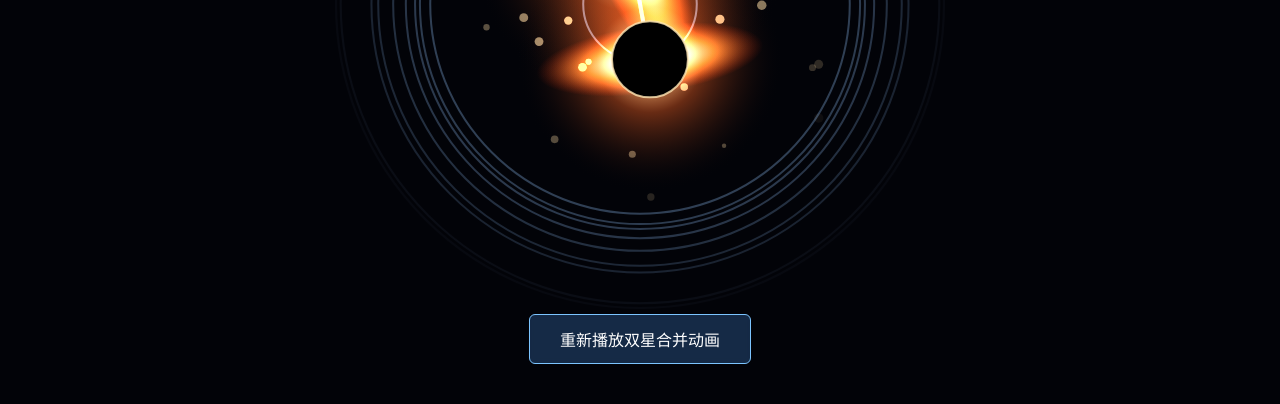
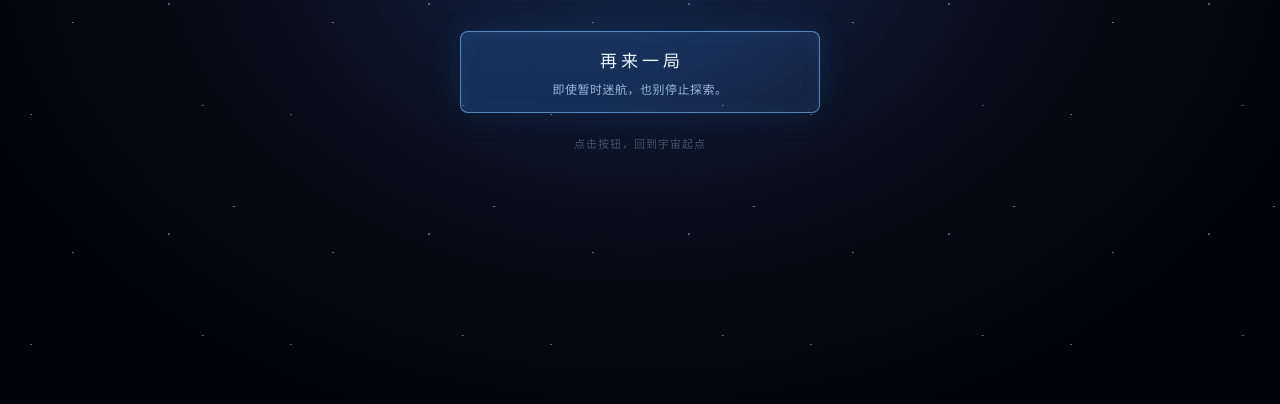
Before and after one commit to soleilultra/soleilultra.github.io, a plain HTML site: page ss.html in a window 1280 px wide. Shown: the part 396-800 px from the top of the page. Drawn offline with Linux system fonts and the light colour scheme.

Commit message:
Update ss.html

```diff
--- a/ss.html
+++ b/ss.html
@@ -3,257 +3,92 @@
 <head>
   <meta charset="UTF-8">
   <meta name="viewport" content="width=device-width,initial-scale=1,maximum-scale=1,user-scalable=no,viewport-fit=cover">
-<title>GALAXY - 双星合并终章演示</title>
+  <meta name="theme-color" content="#020308">
+  <title>GALAXY · 再来一局</title>
   <style>
-  *{margin:0;padding:0;box-sizing:border-box}
-  html,body{width:100%;height:100vh;overflow:hidden;background:#020308;font-family:sans-serif;}
-  canvas{display:block;position:fixed;inset:0;width:100%;height:100%;}
-  #btn{
-    position:fixed;bottom:40px;left:50%;transform:translateX(-50%);
-    z-index:100;padding:12px 30px;font-size:16px;color:#fff;
-    background:rgba(80,160,255,0.25);border:1px solid #7cc4ff;
-    border-radius:6px;cursor:pointer;backdrop-filter:blur(4px);
+    * { box-sizing: border-box; }
+    html, body { width: 100%; min-height: 100%; margin: 0; }
+    body {
+      min-height: 100vh;
+      display: grid;
+      place-items: center;
+      overflow: hidden;
+      padding: 24px;
+      color: #dbe9ff;
+      background: radial-gradient(ellipse at 50% 42%, #14264a 0%, #080d1b 42%, #020308 78%);
+      font-family: -apple-system, BlinkMacSystemFont, "Segoe UI", "PingFang SC", "Microsoft YaHei", sans-serif;
     }
+    body::before {
+      content: "";
+      position: fixed;
+      inset: 0;
+      pointer-events: none;
+      opacity: .45;
+      background-image: radial-gradient(1px 1px at 12% 22%, #d8e8ff 55%, transparent), radial-gradient(1px 1px at 78% 18%, #d8e8ff 55%, transparent), radial-gradient(1.5px 1.5px at 65% 74%, #9bc8ff 55%, transparent), radial-gradient(1px 1px at 28% 82%, #fff 55%, transparent), radial-gradient(1px 1px at 90% 62%, #fff 55%, transparent);
+      background-size: 260px 230px;
+    }
+    main { position: relative; width: min(100%, 460px); text-align: center; }
+    .eyebrow { color: rgba(150, 195, 255, .62); font-size: 11px; letter-spacing: 5px; }
+    h1 {
+      margin: 18px 0 12px;
+      font-size: clamp(32px, 9vw, 48px);
+      font-weight: 300;
+      letter-spacing: 8px;
+      text-indent: 8px;
+      background: linear-gradient(180deg, #fff, #71b8ff);
+      -webkit-background-clip: text;
+      background-clip: text;
+      color: transparent;
+      text-shadow: 0 0 32px rgba(100, 170, 255, .2);
+    }
+    p { margin: 0 0 34px; color: rgba(185, 210, 250, .68); font-size: 14px; line-height: 1.9; }
+    button {
+      width: min(100%, 360px);
+      min-height: 82px;
+      padding: 14px 22px;
+      border: 1px solid rgba(125, 190, 255, .62);
+      border-radius: 8px;
+      color: #eef7ff;
+      background: linear-gradient(135deg, rgba(42, 105, 190, .34), rgba(75, 120, 210, .16));
+      box-shadow: 0 0 32px rgba(65, 145, 255, .14), inset 0 0 22px rgba(120, 185, 255, .06);
+      cursor: pointer;
+      font: inherit;
+      touch-action: manipulation;
+      transition: background .2s, box-shadow .2s, transform .2s;
+    }
+    button:hover, button:active { background-color: rgba(80, 150, 255, .28); box-shadow: 0 0 38px rgba(80, 170, 255, .34); transform: translateY(-2px); }
+    button span, button small { display: block; }
+    button span { font-size: 17px; letter-spacing: 4px; text-indent: 4px; }
+    button small { margin-top: 8px; color: rgba(190, 220, 255, .78); font-size: 12px; letter-spacing: .5px; }
+    .foot { margin-top: 22px; color: rgba(145, 175, 220, .4); font-size: 11px; letter-spacing: 1px; }
   </style>
 </head>
 <body>
-<canvas id="cv"></canvas>
-<button id="btn" onclick="restartFinale()">重新播放双星合并动画</button>
-
+  <main>
+    <div class="eyebrow">A NEW ORBIT AWAITS</div>
+    <h1>星河未尽</h1>
+    <p>每一次重新启程，都是新的演化。</p>
+    <button id="replayBtn" type="button">
+      <span>再来一局</span>
+      <small id="quote" aria-live="polite"></small>
+    </button>
+    <div class="foot">点击按钮，回到宇宙起点</div>
+  </main>
   <script>
-const cv = document.getElementById('cv');
-const ctx = cv.getContext('2d');
-let W = window.innerWidth, H = window.innerHeight;
-cv.width = W; cv.height = H;
-
-window.addEventListener('resize', ()=>{
-  W = window.innerWidth; H = window.innerHeight;
-  cv.width = W; cv.height = H;
+    const quotes = [
+      '别怕从微小开始，星辰也是如此。',
+      '穿过黑暗，仍要奔向自己的光。',
+      '每一次重来，都是新的可能。',
+      '沿着自己的轨道，终会抵达远方。',
+      '向前一点点，宇宙就更辽阔一点。',
+      '微光也有方向，慢慢走也会发亮。',
+      '把今天走好，明天就会更近一点。',
+      '即使暂时迷航，也别停止探索。'
+    ];
+    document.getElementById('quote').textContent = quotes[Math.floor(Math.random() * quotes.length)];
+    document.getElementById('replayBtn').addEventListener('click', () => {
+      window.location.href = new URL('galaxy.html', window.location.href).href;
     });
-
-const TAU = Math.PI * 2;
-
-// 双星系统核心状态
-let finale = null;
-let sparks = [];
-let ripples = [];
-
-function initFinale(){
-  sparks = [];
-  ripples = [];
-
-  const r1 = 45; // 黑洞1半径
-  const r2 = 38; // 黑洞2半径
-  const D0 = 260; // 初始间距
-
-  finale = {
-    t: 0,
-    duration: 6.0, // 动画播放6秒
-    D: D0,
-    D0: D0,
-    theta: Math.random() * TAU,
-    p1: { x: 0, y: 0, r: r1, angle: 0 },
-    p2: { x: 0, y: 0, r: r2, angle: 0 },
-    phase: 'inspiral',
-    flash: 0
-  };
-}
-
-function update(dt){
-  if (!finale) return;
-  const f = finale;
-
-  if (f.phase === 'inspiral'){
-    f.t += dt;
-    const k = Math.min(f.t / f.duration, 1);
-
-    // 1. 距离螺旋靠近
-    const minD = f.p1.r + f.p2.r + 10;
-    f.D = minD + (f.D0 - minD) * Math.pow(1 - k, 1.2);
-
-    // 2. 旋转角速度（越靠近转得越快，从慢到快）
-    const omega = 1.8 + 10.0 * Math.pow(k, 2);
-    f.theta += omega * dt;
-
-    // 3. 实时计算坐标
-    f.p1.x = W/2 + Math.cos(f.theta) * (f.D * 0.5);
-    f.p1.y = H/2 + Math.sin(f.theta) * (f.D * 0.5);
-    f.p2.x = W/2 - Math.cos(f.theta) * (f.D * 0.5);
-    f.p2.y = H/2 - Math.sin(f.theta) * (f.D * 0.5);
-
-    // 4. 自转
-    f.p1.angle += dt * 4;
-    f.p2.angle += dt * 5;
-
-    // 产生引力波涟漪
-    if (Math.random() < 0.3){
-      ripples.push({ x: W/2, y: H/2, r: f.D*0.4, maxR: f.D*2.5, life: 1.0 });
-    }
-
-    // 产生喷射粒子
-    if (Math.random() < 0.8){
-      const a = Math.random() * TAU;
-      sparks.push({
-        x: W/2 + Math.cos(a)*(f.D*0.5),
-        y: H/2 + Math.sin(a)*(f.D*0.5),
-        vx: -Math.sin(a) * (100 + k*300),
-        vy: Math.cos(a) * (100 + k*300),
-        life: 1.0, size: 2 + Math.random()*3
-      });
-    }
-
-    // 达到终点，碰撞合并
-    if (k >= 1){
-      f.phase = 'merger';
-      f.flash = 1.0;
-      f.mergerT = 0;
-      // 粒子大爆炸
-      for(let i=0; i<150; i++){
-        const a = Math.random() * TAU;
-        const sp = 50 + Math.random() * 400;
-        sparks.push({
-          x: W/2, y: H/2,
-          vx: Math.cos(a)*sp, vy: Math.sin(a)*sp,
-          life: 1.5, size: 3 + Math.random()*4
-        });
-      }
-    }
-  } else if (f.phase === 'merger'){
-    f.mergerT += dt;
-    f.flash = Math.max(0, f.flash - dt * 0.8);
-    f.p1.x = W/2; f.p1.y = H/2;
-    f.p1.r = 60; // 合并后的超级大黑洞
-    f.p1.angle += dt * 2;
-  }
-
-  // 更新粒子
-  for(let i=sparks.length-1; i>=0; i--){
-    const s = sparks[i];
-    s.x += s.vx * dt; s.y += s.vy * dt;
-    s.life -= dt * 1.5;
-    if (s.life <= 0) sparks.splice(i, 1);
-  }
-
-  // 更新涟漪
-  for(let i=ripples.length-1; i>=0; i--){
-    const r = ripples[i];
-    r.r += (r.maxR - r.r) * dt * 3;
-    r.life -= dt * 1.2;
-    if (r.life <= 0) ripples.splice(i, 1);
-  }
-}
-
-function drawBlackHole(x, y, r, rot){
-  ctx.save();
-  ctx.translate(x, y);
-
-  // 1. 吸积盘光晕
-  ctx.globalCompositeOperation = 'lighter';
-  const g = ctx.createRadialGradient(0, 0, r*0.5, 0, 0, r*3.5);
-  g.addColorStop(0, 'rgba(255, 210, 140, 0.9)');
-  g.addColorStop(0.3, 'rgba(255, 100, 30, 0.4)');
-  g.addColorStop(1, 'rgba(0, 0, 0, 0)');
-  ctx.fillStyle = g;
-  ctx.beginPath(); ctx.arc(0, 0, r*3.5, 0, TAU); ctx.fill();
-
-  // 2. 旋转吸积盘
-  ctx.save();
-  ctx.rotate(rot);
-  ctx.scale(1, 0.3);
-  const disk = ctx.createRadialGradient(0, 0, r*0.8, 0, 0, r*3.0);
-  disk.addColorStop(0, 'rgba(255,255,255,1)');
-  disk.addColorStop(0.4, 'rgba(255,150,50,0.8)');
-  disk.addColorStop(1, 'rgba(200,30,0,0)');
-  ctx.fillStyle = disk;
-  ctx.beginPath(); ctx.arc(0, 0, r*3.0, 0, TAU); ctx.fill();
-  ctx.restore();
-
-  // 3. 黑洞中心阴影 (事件视界)
-  ctx.globalCompositeOperation = 'source-over';
-  ctx.fillStyle = '#000000';
-  ctx.beginPath(); ctx.arc(0, 0, r, 0, TAU); ctx.fill();
-
-  // 视界边缘光圈
-  ctx.strokeStyle = 'rgba(255,230,180,0.8)';
-  ctx.lineWidth = 2;
-  ctx.stroke();
-
-  ctx.restore();
-}
-
-function render(){
-  // 清屏背景
-  ctx.fillStyle = '#020308';
-  ctx.fillRect(0, 0, W, H);
-
-  if (!finale) return;
-  const f = finale;
-
-  // 绘制能量桥
-  if (f.phase === 'inspiral'){
-    ctx.save();
-    ctx.globalCompositeOperation = 'lighter';
-    ctx.strokeStyle = 'rgba(140, 200, 255, 0.6)';
-    ctx.lineWidth = 4;
-    ctx.beginPath();
-    ctx.moveTo(f.p1.x, f.p1.y);
-    ctx.lineTo(f.p2.x, f.p2.y);
-    ctx.stroke();
-    ctx.restore();
-  }
-
-  // 绘制涟漪
-  ctx.save();
-  ctx.globalCompositeOperation = 'lighter';
-  for(const r of ripples){
-    ctx.strokeStyle = `rgba(150, 200, 255, ${r.life * 0.5})`;
-    ctx.lineWidth = 2;
-    ctx.beginPath(); ctx.arc(r.x, r.y, r.r, 0, TAU); ctx.stroke();
-  }
-  ctx.restore();
-
-  // 绘制黑洞
-  if (f.phase === 'inspiral'){
-    drawBlackHole(f.p1.x, f.p1.y, f.p1.r, f.p1.angle);
-    drawBlackHole(f.p2.x, f.p2.y, f.p2.r, f.p2.angle);
-  } else {
-    drawBlackHole(f.p1.x, f.p1.y, f.p1.r, f.p1.angle);
-  }
-
-  // 绘制火花粒子
-  ctx.save();
-  ctx.globalCompositeOperation = 'lighter';
-  for(const s of sparks){
-    ctx.fillStyle = `rgba(255, 220, 160, ${s.life})`;
-    ctx.beginPath(); ctx.arc(s.x, s.y, s.size, 0, TAU); ctx.fill();
-  }
-  ctx.restore();
-
-  // 撞击闪光
-  if (f.flash > 0){
-    ctx.save();
-    ctx.globalCompositeOperation = 'lighter';
-    ctx.fillStyle = `rgba(255, 255, 255, ${f.flash})`;
-    ctx.fillRect(0, 0, W, H);
-    ctx.restore();
-  }
-}
-
-let last = performance.now();
-function loop(now){
-  const dt = Math.min((now - last)/1000, 0.05);
-  last = now;
-  update(dt);
-  render();
-  requestAnimationFrame(loop);
-}
-
-function restartFinale(){
-  initFinale();
-}
-
-initFinale();
-requestAnimationFrame(loop);
   </script>
 </body>
 </html>
```
Lines whose indentation alone changed are shown as unchanged.
